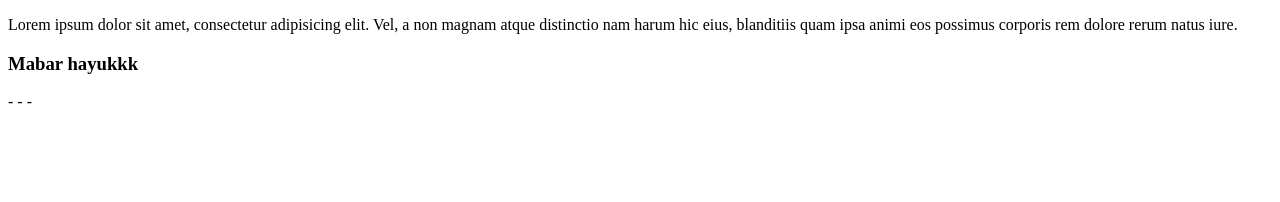
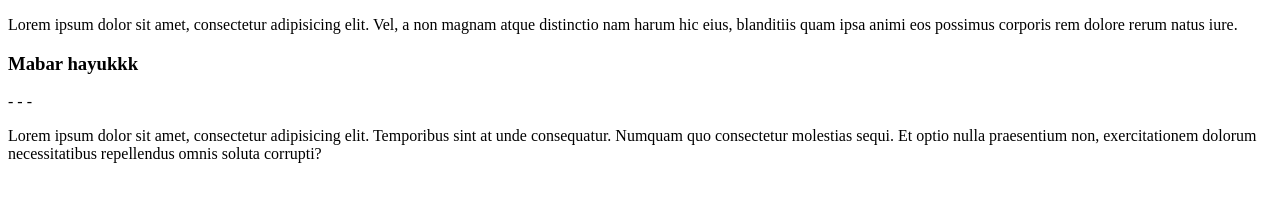
Before and after one commit to kervinpala/last-product, a plain HTML site: page index.html in a window 1280 px wide. Drawn offline with Linux system fonts and the light colour scheme.

Commit message:
add text lorem in file index.html

```diff
--- a/index.html
+++ b/index.html
@@ -21,6 +21,11 @@
         <span>-</span>
         <span>-</span>
         <span>-</span>
+        <p>Lorem ipsum dolor sit amet, consectetur adipisicing elit. Temporibus
+            sint at unde consequatur. Numquam quo consectetur molestias sequi.
+            Et optio nulla praesentium non, exercitationem dolorum
+            necessitatibus repellendus omnis soluta corrupti?
+        </p>
     </div>
 </body>
 </html>
```
